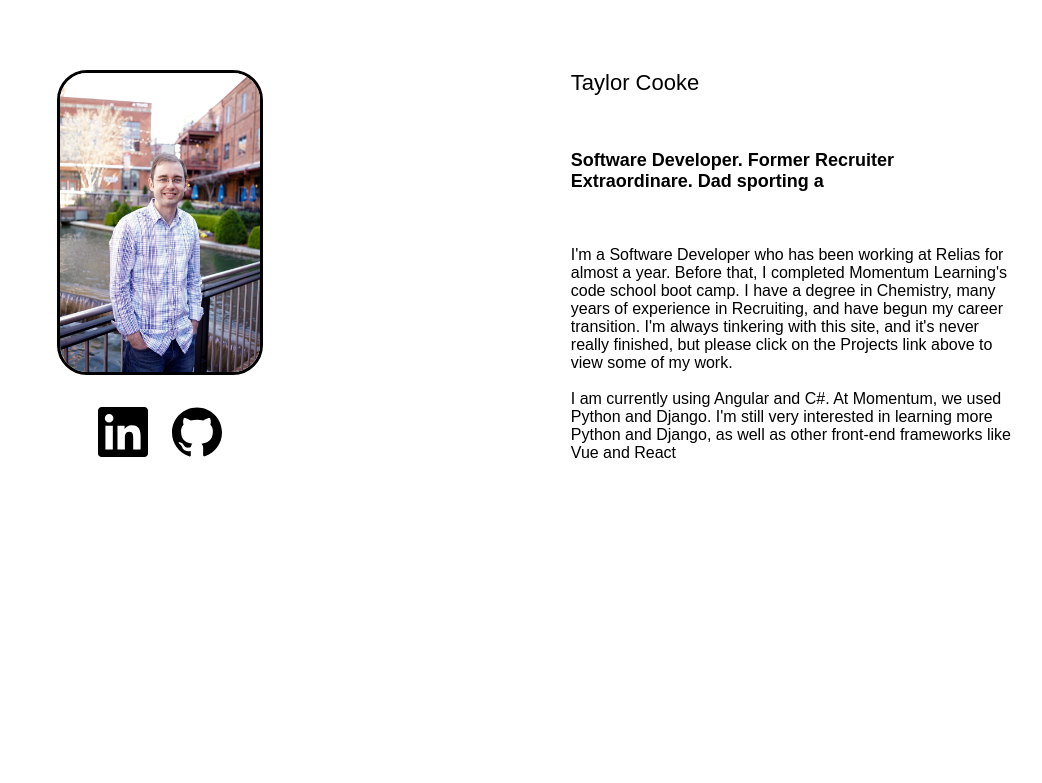
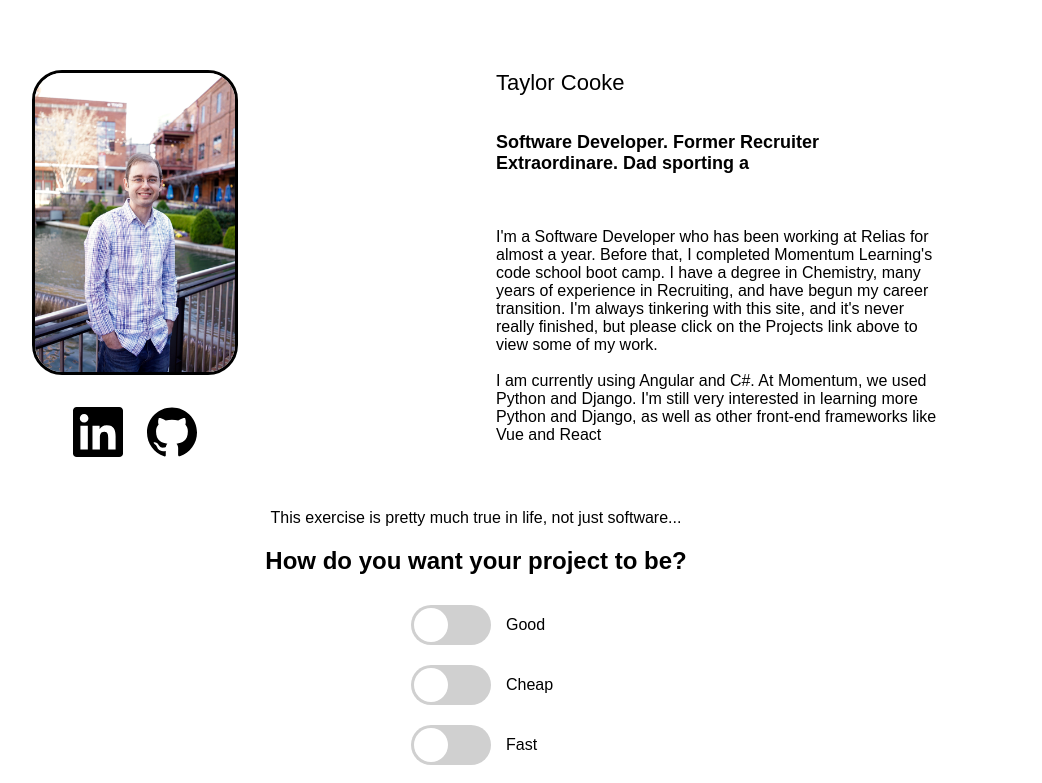
Before and after one commit to tlcpack/portfolio, a PHP site: page / in a window 1280 px wide. Shown: the part 114-897 px from the top of the page, without its empty margins (164-1206 px from the left). Before the commit the page ends 572 px from the top, so only its background shows below. Run offline with PHP 8.4, Linux system fonts and the light colour scheme.

Commit message:
clicker added

```diff
--- a/index.html
+++ b/index.html
@@ -42,8 +42,8 @@
       </div>
       <div class="biopara">
         <div class="bioname">Taylor Cooke</div>
-        <br /><br /><br />
-        <div class="biotitle" id="text">Software Developer</div>
+        <br /><br />
+        <div class="biotitle" id="text"></div>
         <br /><br /><br />
         <div>
           I'm a Software Developer who has been working at Relias for almost a
@@ -55,6 +55,42 @@
           I am currently using Angular and C#. At Momentum, we used Python and
           Django. I'm still very interested in learning more Python and Django,
           as well as other front-end frameworks like Vue and React
+        </div>
+      </div>
+      <br />
+      <br />
+      <div class="fun">
+        <br />
+        This exercise is pretty much true in life, not just software...
+        <h2>How do you want your project to be?</h2>
+        <div class="toggle-container">
+          <input type="checkbox" class="toggle" id="good" />
+          <label for="good" class="label">
+            <div class="ball"></div>
+          </label>
+          <span>
+            Good
+          </span>
+        </div>
+
+        <div class="toggle-container">
+          <input type="checkbox" class="toggle" id="cheap" />
+          <label for="cheap" class="label">
+            <div class="ball"></div>
+          </label>
+          <span>
+            Cheap
+          </span>
+        </div>
+
+        <div class="toggle-container">
+          <input type="checkbox" class="toggle" id="fast" />
+          <label for="fast" class="label">
+            <div class="ball"></div>
+          </label>
+          <span>
+            Fast
+          </span>
         </div>
       </div>
     </div>
@@ -76,6 +112,35 @@
           return;
         }
       }
+
+      const toggles = document.querySelectorAll(".toggle");
+      const good = document.getElementById("good");
+      const cheap = document.getElementById("cheap");
+      const fast = document.getElementById("fast");
+
+      toggles.forEach((toggle) => {
+        toggle.addEventListener("change", (e) => {
+          doTheTrick(e.target);
+        });
+      });
+
+      function doTheTrick(theClickedOne) {
+        // if all 3 are checked
+        if (good.checked && cheap.checked && fast.checked) {
+          // check to see which one was clicked and toggle another one
+          if (good === theClickedOne) {
+            fast.checked = false;
+          }
+
+          if (cheap === theClickedOne) {
+            good.checked = false;
+          }
+
+          if (fast === theClickedOne) {
+            cheap.checked = false;
+          }
+        }
+      }
     </script>
   </body>
 </html>
--- a/styles.css
+++ b/styles.css
@@ -1,5 +1,5 @@
 * {
-    font-family: 'Source Sans Pro', sans-serif;
+  font-family: "Source Sans Pro", sans-serif;
 }
 
 body {
@@ -9,13 +9,13 @@
 
 body.fade {
   opacity: 0;
-    transition: 0.7s opacity;;
+  transition: 0.7s opacity;
 }
 
 .header {
   display: flex;
   justify-content: space-evenly;
-    margin:20px;
+  margin: 20px;
   margin-bottom: 50px;
 }
 
@@ -31,7 +31,7 @@
 .subhead:hover {
   background-color: lightcoral;
   color: white;
-    transition: all .3s ease;
+  transition: all 0.3s ease;
 }
 
 .current {
@@ -68,15 +68,90 @@
 .biopara {
   width: 35%;
   margin: 20px;
+}
 
+.fun {
+  display: flex;
+  align-items: center;
+  font-family: "Muli", sans-serif;
+  justify-content: center;
+  flex-direction: column;
+  margin: 0;
+}
+
+.toggle-container {
+  display: flex;
+  align-items: center;
+  margin: 10px 0;
+  width: 200px;
+}
+
+.toggle {
+  visibility: hidden;
+}
+
+.label {
+  background-color: #d0d0d0;
+  border-radius: 50px;
+  cursor: pointer;
+  display: inline-block;
+  position: relative;
+  margin: 0 15px 0;
+  height: 40px;
+  width: 80px;
+}
+
+.toggle:checked + .label {
+  background-color: lightcoral;
+}
+
+.ball {
+  animation: shrinkALittle 0.3s linear forwards;
+  background: #fff;
+  border-radius: 50%;
+  align-items: center;
+  justify-content: center;
+  position: absolute;
+  top: 3px;
+  left: 3px;
+  height: 34px;
+  width: 34px;
+}
+
+.toggle:checked + .label .ball {
+  animation: growALittle 0.3s linear forwards;
+  /* 	transform: translateX(40px); */
+}
+
+@keyframes growALittle {
+  0% {
+    transform: translateX(0) scale(1);
+  }
+  50% {
+    transform: translateX(20px) scale(1.2);
+  }
+
+  100% {
+    transform: translateX(40px) scale(1);
+  }
+}
+
+@keyframes shrinkALittle {
+  0% {
+    transform: translateX(40px) scale(1);
+  }
+  50% {
+    transform: translateX(20px) scale(1.2);
+  }
+
+  100% {
+    transform: translateX(0) scale(1);
+  }
 }
 
 .projects {
-
   justify-content: space-evenly;
 }
-
-
 
 .info {
   text-align: center;
@@ -85,7 +160,6 @@
   padding: 30px;
   margin: 20px;
 }
-
 
 .left {
   margin-right: 2px;
@@ -97,7 +171,7 @@
 
 .slide-in {
   opacity: 0;
-    transition: all .5s;
+  transition: all 0.5s;
 }
 
 .left.slide-in {
@@ -119,6 +193,5 @@
 
   .info {
     width: 40%;
-
   }
 }
```
Lines whose indentation alone changed are shown as unchanged.
